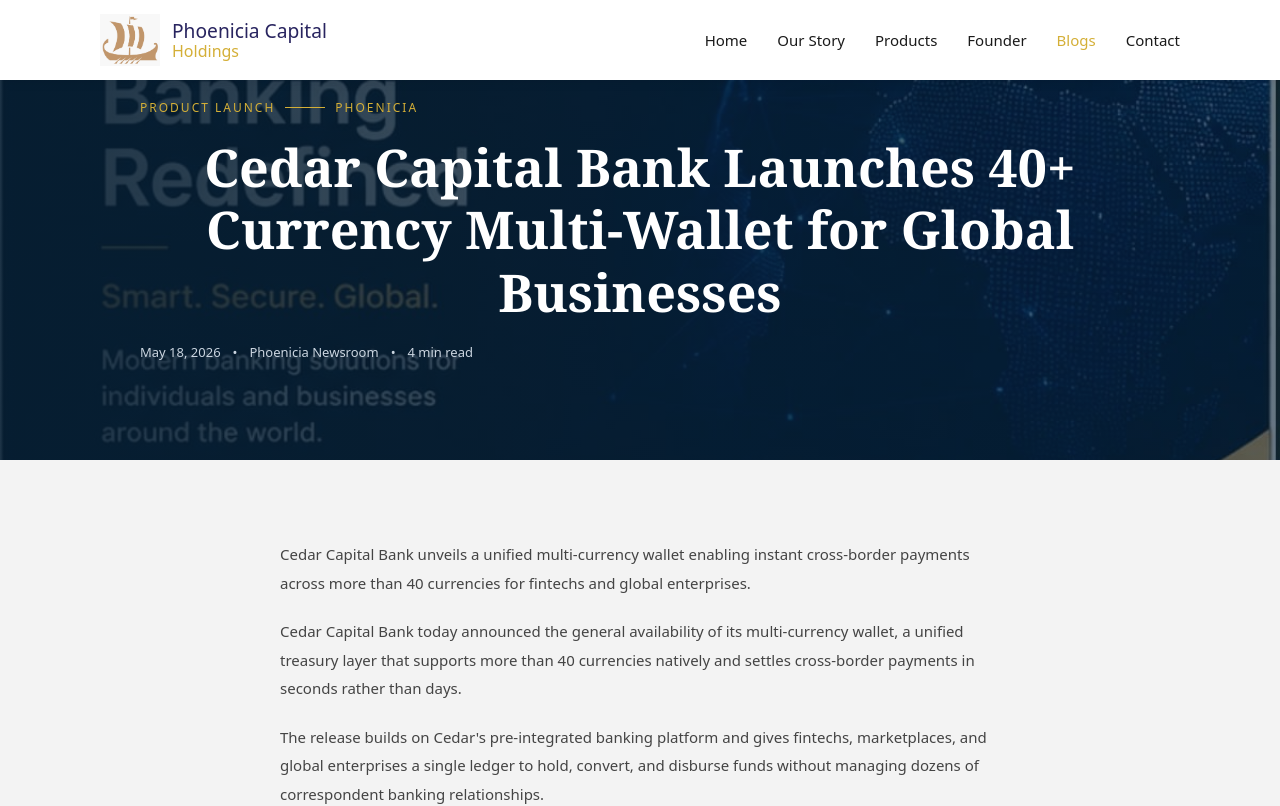
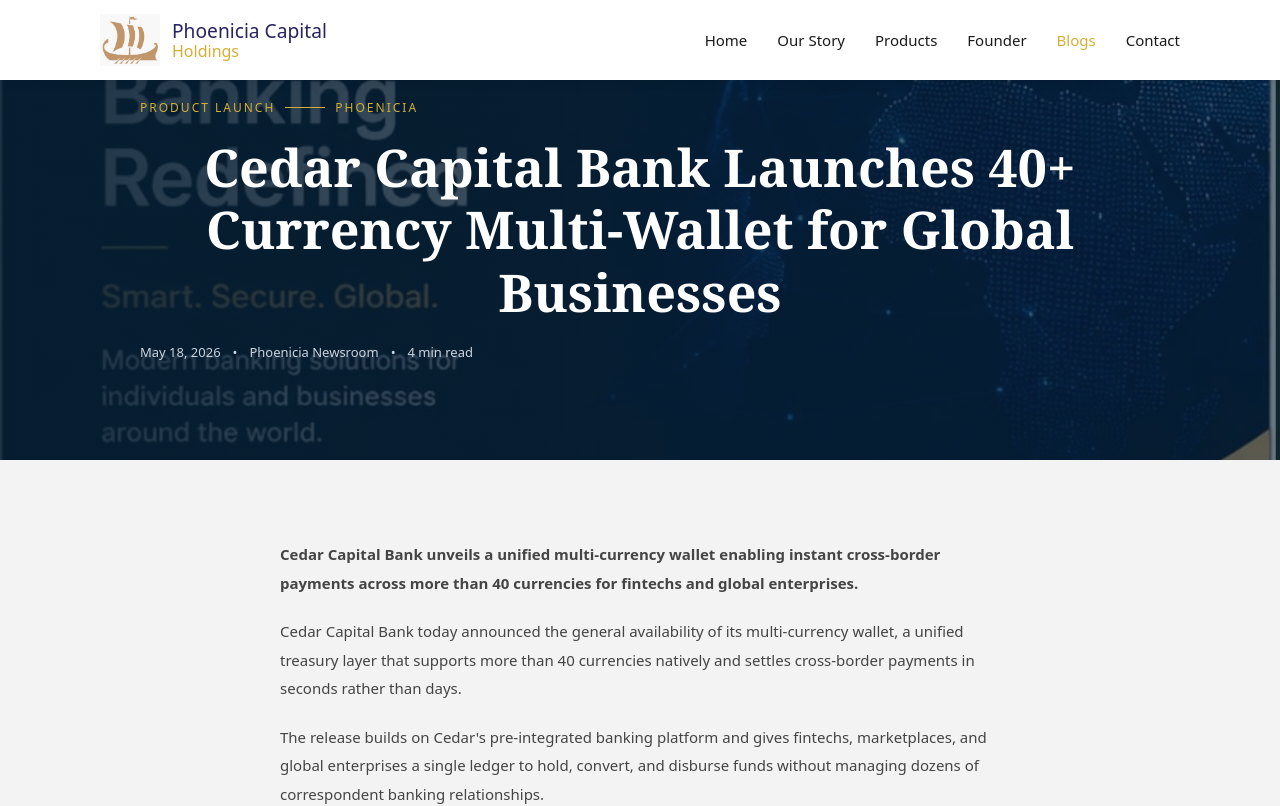
Before and after one commit to its-malaika16/phoenicia-capital, a React (Vite) app: page /blogs/1 in a window 1280 px wide. Shown: the top 806 px of the page. Built offline with nearby package versions, Linux system fonts and the light colour scheme.

Commit message:
added blogs final

```diff
--- a/src/components/BlogCards/BlogDetails.css
+++ b/src/components/BlogCards/BlogDetails.css
@@ -21,11 +21,9 @@
   position: absolute;
   inset: 0;
 
-  background: linear-gradient(
-    to right,
-    rgba(6, 30, 50, 0.9),
-    rgba(6, 30, 50, 0.6)
-  );
+  background: linear-gradient(to right,
+      rgba(6, 30, 50, 0.9),
+      rgba(6, 30, 50, 0.6));
 }
 
 /* ✅ BACK BUTTON */
@@ -107,7 +105,7 @@
   font-size: 20px;
   line-height: 1.8;
   color: #1c1c1c;
-
+  font-weight: bold;
   margin-bottom: 30px;
 }
 
```
